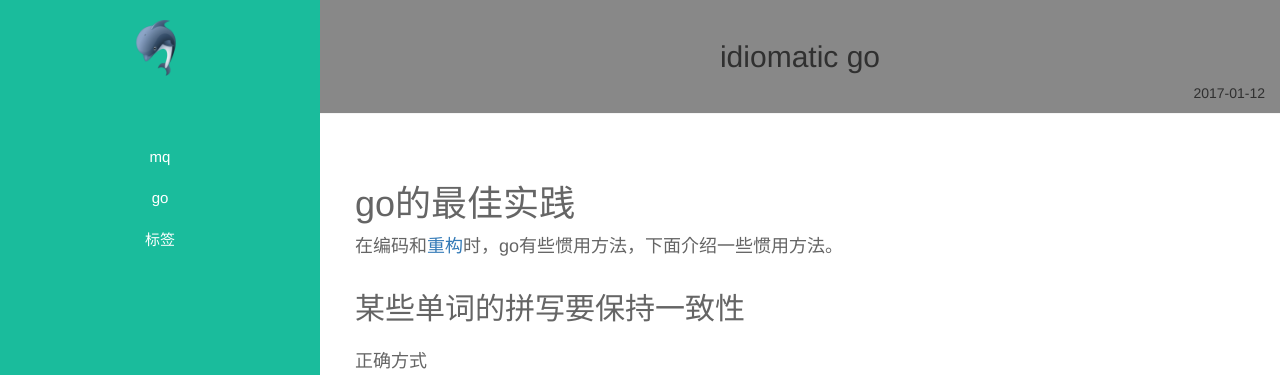
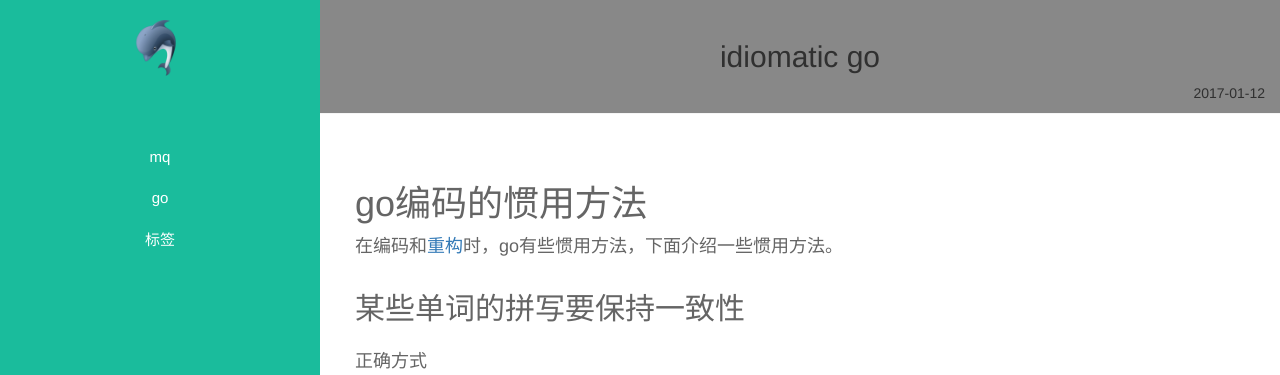
Before and after one commit to wcccode/wcccode.github.io, a Jekyll site: the page built from _posts/go/2017-01-12-idiomatic-go.md, in a window 1280 px wide. Shown: the top 375 px of the page. Built offline with Jekyll 4.4.1, drawn with Linux system fonts in a browser that asks for light colours.

Commit message:
Update 2017-01-12-idiomatic-go.md

```diff
--- a/_posts/go/2017-01-12-idiomatic-go.md
+++ b/_posts/go/2017-01-12-idiomatic-go.md
@@ -5,7 +5,7 @@ category: go
 tags: [go]
 ---
 
-# go的最佳实践
+# go编码的惯用方法
 
 在编码和[重构](https://github.com/golang/go/wiki/CodeReviewComments)时，go有些惯用方法，下面介绍一些惯用方法。
 
```
